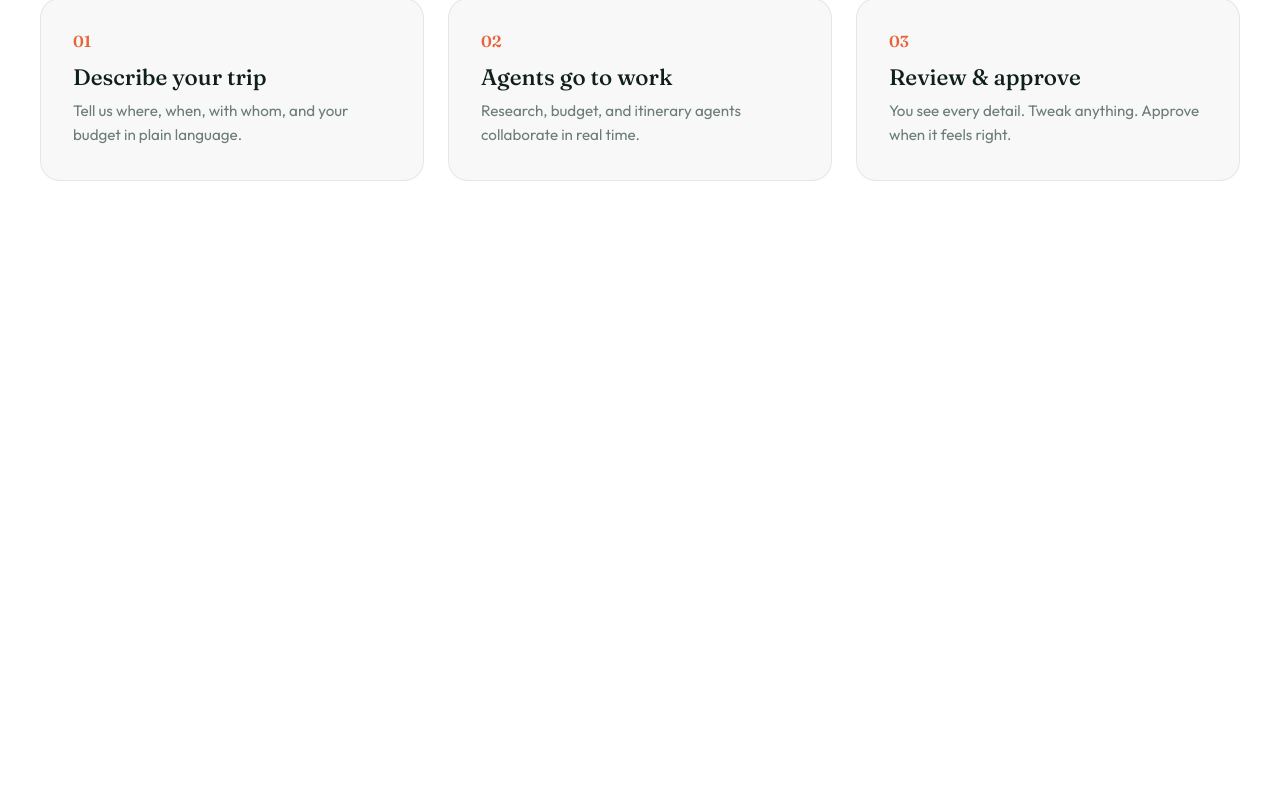
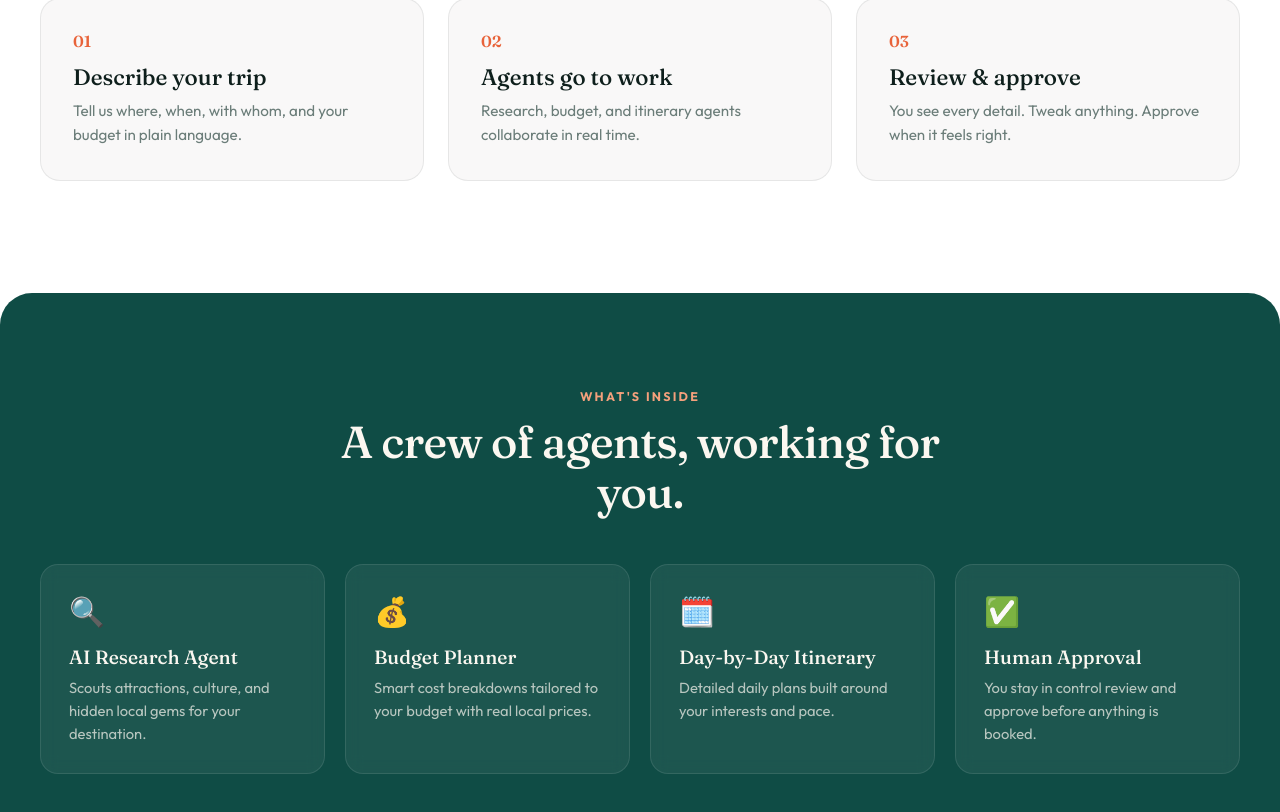
Before and after one commit to achrafelmakaoui/Triply_Travel_Planner, a React (Create React App) app in the folder frontend/: page / in a window 1280 px wide. Shown: the part 1022-1834 px from the top of the page. Before the commit the page ends 1283 px from the top, so only its background shows below. Built offline with nearby package versions, Linux system fonts and the light colour scheme.

Commit message:
Features Component Showcasing AI Agents

```diff
--- /dev/null
+++ b/frontend/src/components/Features/Features.jsx
@@ -0,0 +1,27 @@
+import React from 'react'
+import styles from "./Features.module.css";
+
+const features = [
+  { icon: "🔍", title: "AI Research Agent", desciption: "Scouts attractions, culture, and hidden local gems for your destination." },
+  { icon: "💰", title: "Budget Planner",    desciption: "Smart cost breakdowns tailored to your budget with real local prices." },
+  { icon: "🗓️", title: "Day-by-Day Itinerary", desciption: "Detailed daily plans built around your interests and pace." },
+  { icon: "✅", title: "Human Approval",    desciption: "You stay in control review and approve before anything is booked." },
+];
+
+export default function Features() {
+    return (
+        <section id="features" className={styles.features}>
+            <p className={styles.eyebrow}>What's inside</p>
+            <h2 className={styles.sectionTitle}>A crew of agents, working for you.</h2>
+            <div className={styles.featureGrid}>
+                {features.map((feature) => (
+                    <div key={feature.title} className={styles.featureCard}>
+                        <span className={styles.featureIcon}>{feature.icon}</span>
+                        <h3 className={styles.featureTitle}>{feature.title}</h3>
+                        <p className={styles.featureDesc}>{feature.desciption}</p>
+                    </div>
+                ))}
+            </div>
+        </section>
+    )
+}
--- /dev/null
+++ b/frontend/src/components/Features/Features.module.css
@@ -0,0 +1,73 @@
+.features {
+  background: var(--teal);
+  color: var(--cream);
+  padding: 6rem 2.5rem;
+  margin-top: 2rem;
+  border-radius: 32px 32px 0 0;
+}
+.features .eyebrow {
+  color: var(--accent-soft);
+}
+.features .sectionTitle {
+  color: var(--cream);
+  margin-left: auto;
+  margin-right: auto;
+  text-align: center;
+}
+.eyebrow {
+  font-size: 0.78rem;
+  font-weight: 700;
+  color: var(--accent);
+  letter-spacing: 0.18em;
+  text-transform: uppercase;
+  margin: 0 0 0.85rem;
+}
+.sectionTitle {
+  font-family: 'Fraunces',serif;
+  font-size: clamp(2rem, 3.5vw, 2.8rem);
+  font-weight: 500;
+  color: var(--ink);
+  letter-spacing: -0.02em;
+  line-height: 1.1;
+  margin: 0 0 3rem;
+  max-width: 640px;
+}
+.features .eyebrow {
+  text-align:center;
+}
+.featureGrid {
+  display:grid;
+  grid-template-columns: repeat(4, 1fr);
+  gap: 1.25rem;
+  max-width: 1280px;
+  margin: 0 auto;
+}
+.featureCard {
+  padding: 1.75rem;
+  background: rgba(255,255,255,.06);
+  border: 1px solid rgba(255,255,255,.1);
+  border-radius: 18px; backdrop-filter: blur(8px);
+  transition: all .3s;
+}
+.featureCard:hover {
+  background: rgba(255,255,255,.1);
+  transform: translateY(-4px);
+  border-color: var(--accent-soft);
+}
+.featureIcon {
+  font-size: 1.8rem;
+  display:block;
+  margin-bottom: 1rem;
+}
+.featureTitle {
+  font-family:'Fraunces',serif;
+  font-size: 1.2rem;
+  font-weight: 500;
+  margin: 0 0 0.5rem;
+}
+.featureDesc {
+  font-size: 0.92rem;
+  line-height: 1.55;
+  color: rgba(251,247,240,.7);
+  margin:0;
+}
--- a/frontend/src/pages/LandingPage/LandingPage.jsx
+++ b/frontend/src/pages/LandingPage/LandingPage.jsx
@@ -1,12 +1,14 @@
 import styles from "./LandingPage.module.css";
 import Hero from "../../components/Hero/Hero";
 import HowItWorks from "../../components/HowItWorks/HowItWorks";
+import Features from "../../components/Features/Features";
 
 export default function LandingPage() {
     return (
         <main className={styles.main}>
             <Hero/>
             <HowItWorks/>
+            <Features/>
         </main>
     );
 }
```
